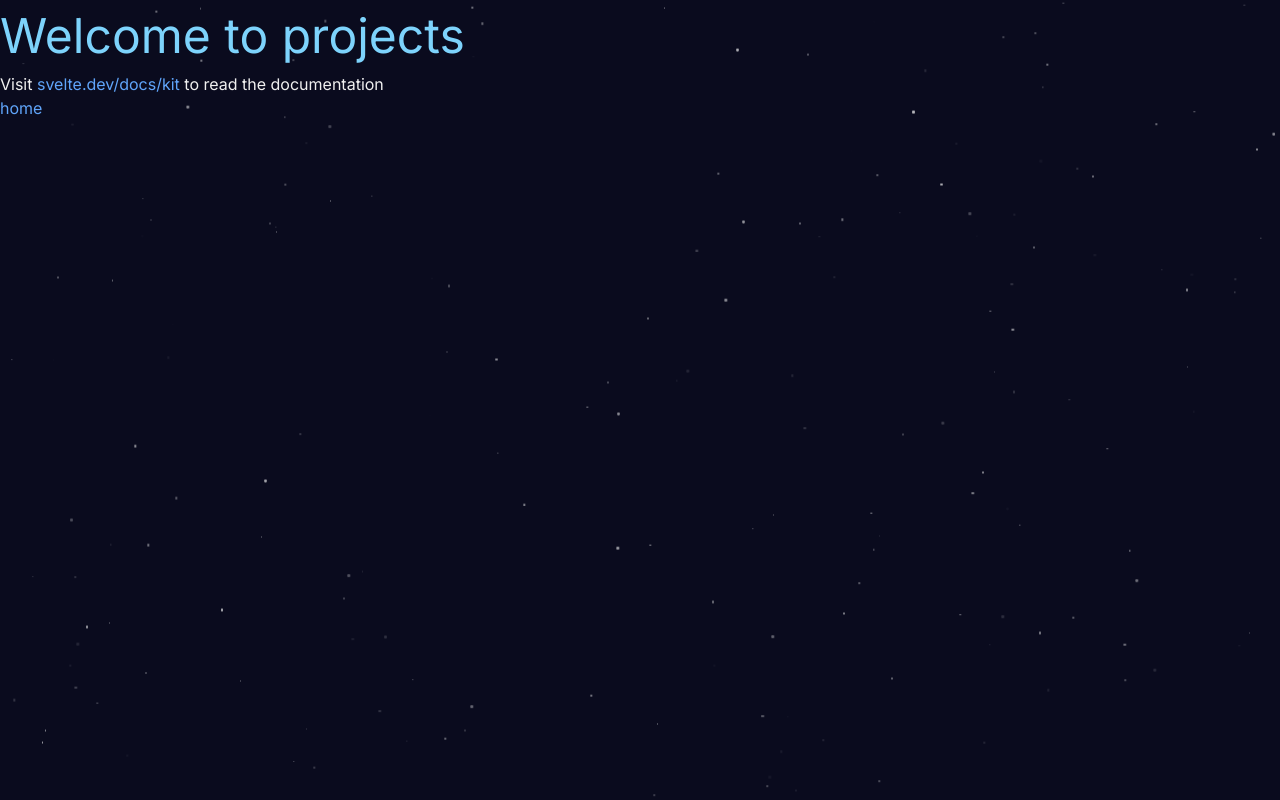
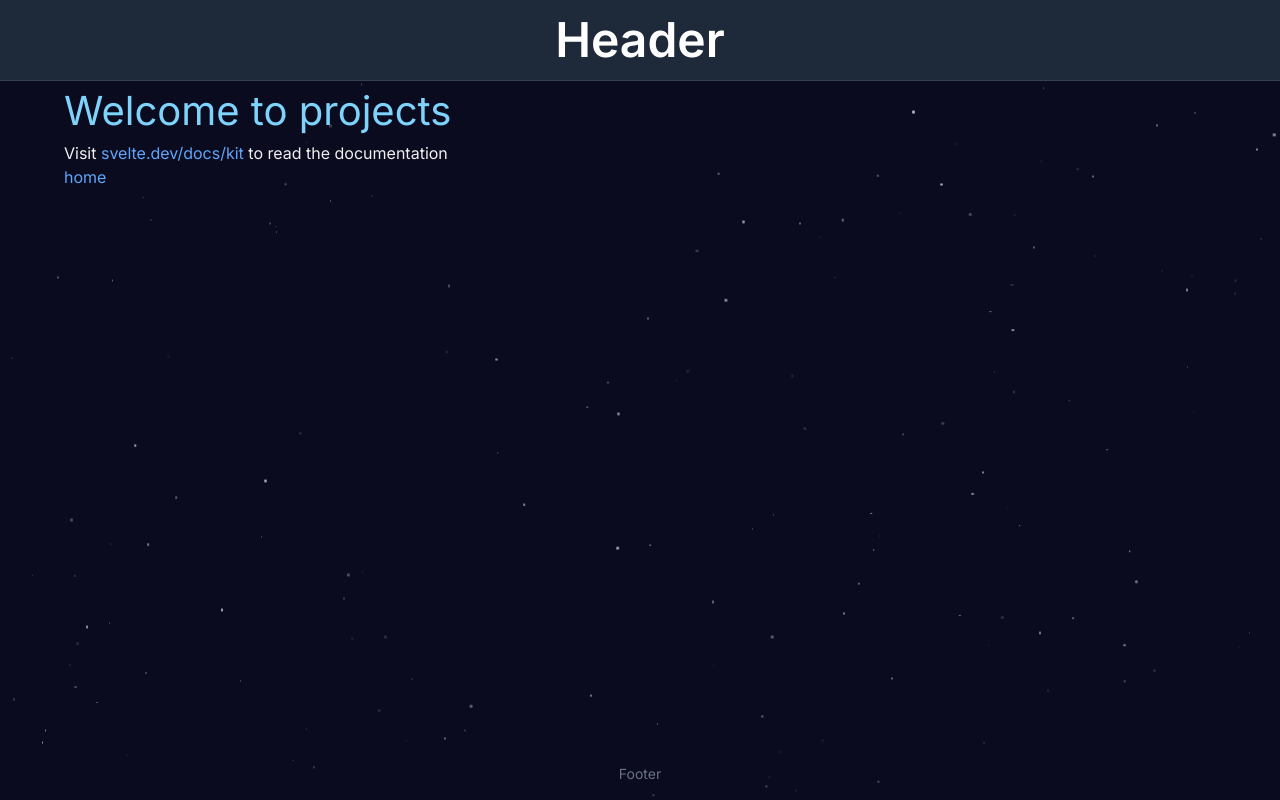
Before and after one commit to Vin1X/Portfolio, a SvelteKit app: page /projects in a window 1280 px wide. Built offline with nearby package versions, Linux system fonts and the light colour scheme.

Commit message:
add basic header and footer. margin for main content

```diff
--- a/src/app.css
+++ b/src/app.css
@@ -7,7 +7,7 @@ body {
 }
 
 h1 {
-  font-size: 3rem;
+  font-size: 2.5rem;
   color: #7dd3fc;
 }
 
--- a/src/routes/+layout.svelte
+++ b/src/routes/+layout.svelte
@@ -81,20 +81,20 @@
 
 <style>
 @keyframes star-slow {
-	from { transform: translate3d(0,0,0) rotate(0.01deg); opacity: 0.4;}
-	to { transform: translate3d(-10px, -5px, 0) rotate(-0.01deg); opacity: 1;}
+	from { transform: translate3d(0, 0, 0) rotate(0.2deg); opacity: 0.4;}
+	to { transform: translate3d(-10px, -5px, 0) rotate(-0.2deg); opacity: 1;}
 }
 
 
 @keyframes star-medium {
-	from { transform: translate3d(0,0,0) rotate(0.01deg); opacity: 0.4;}
-	to { transform: translate3d(-20px, -10px, 0) rotate(-0.01deg); opacity: 1;}
+	from { transform: translate3d(0, 0, 0) rotate(0.2deg); opacity: 0.4;}
+	to { transform: translate3d(-20px, -10px, 0) rotate(-0.2deg); opacity: 1;}
 }
 
 
 @keyframes star-fast {
-	from { transform: translate3d(0,0,0) rotate(0.01deg); opacity: 0.4;}
-	to { transform: translate3d(-30px, -15px, 0) rotate(-0.01deg); opacity: 1;}
+	from { transform: translate3d(0, 0, 0) rotate(0.2deg); opacity: 0.4;}
+	to { transform: translate3d(-30px, -15px, 0) rotate(-0.2deg); opacity: 1;}
 }
 
 .space {
@@ -135,4 +135,17 @@
 	<link rel="icon" href={favicon} />
 </svelte:head>
 
-{@render children()}
+<!-- Scale Head<->Content<->Foot correctly -->
+<div class="min-h-screen flex flex-col">
+	<header class="text-center p-4 bg-gray-800 text-white text-5xl font-semibold border-b border-gray-700">
+		Header
+	</header>
+
+	<main class="grow px-4 md:px-8 lg:px-16">
+		{@render children()}
+	</main>
+
+	<footer class="text-center p-4 text-sm text-gray-500">
+		Footer
+	</footer>
+</div>
```
